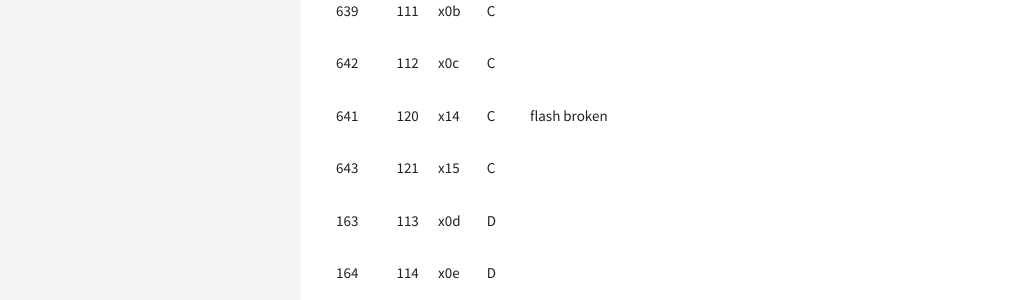
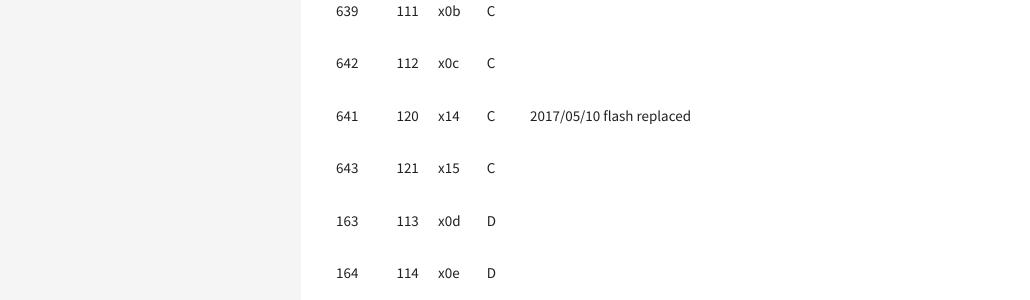
Before and after one commit to annmwang/Harvard_MM, a Jekyll site: the page built from _posts/2017-05-08-board-status.md, in a window 1280 px wide. Shown: the part 872-1172 px from the top of the page, without its empty margins (19-1049 px from the left). Built offline with Jekyll 4.4.1, drawn with Linux system fonts in a browser that asks for light colours.

Commit message:
board 120 flash replaced

```diff
--- a/_posts/2017-05-08-board-status.md
+++ b/_posts/2017-05-08-board-status.md
@@ -19,7 +19,7 @@ comments: true
 | 132 | 101 | x01 | D | |
 | 639 | 111 | x0b | C | |
 | 642 | 112 | x0c | C | |
-| 641 | 120 | x14 | C | flash broken |
+| 641 | 120 | x14 | C | 2017/05/10 flash replaced |
 | 643 | 121 | x15 | C | |
 | 163 | 113 | x0d | D | |
 | 164 | 114 | x0e | D | |
```
